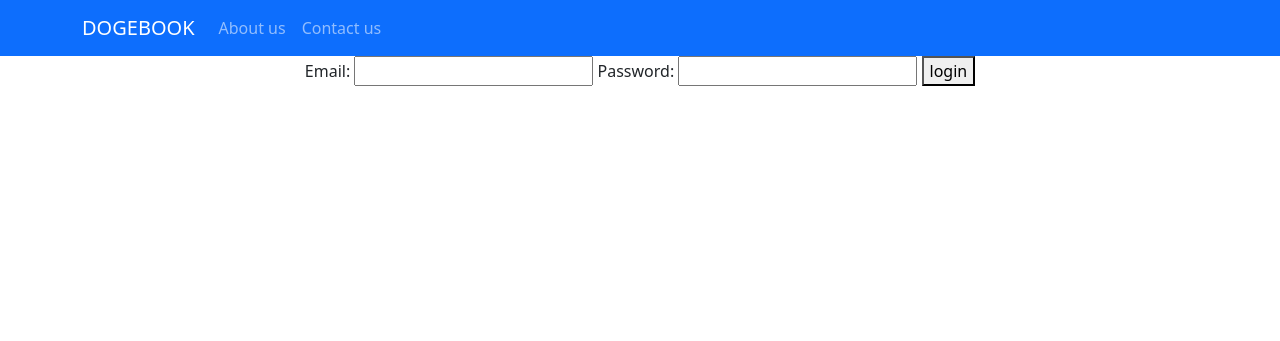
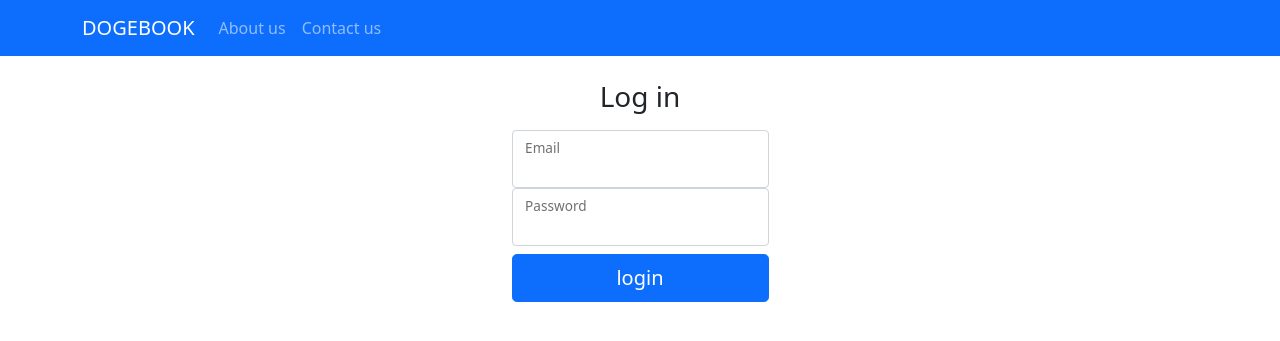
Before and after one commit to moj124/dogebook, a Symfony app: template templates/login/index.html.twig in a window 1280 px wide. Shown: the top 341 px of the page. Run offline with Twig, Linux system fonts and the light colour scheme; the template is opened without the code that fills it, so the values that code supplies are empty; some libraries are stand-ins or nearby versions.

Commit message:
made things a bit prettier and implemented logout

```diff
--- a/config/routes.yaml
+++ b/config/routes.yaml
@@ -67,3 +67,8 @@ app_login:
    path: /login
    controller: App\Controller\LoginController::login
    methods: POST
+
+logout:
+   path: /logout
+   controller: App\Controller\LoginController::logout
+   methods: GET
--- a/src/Controller/LoginController.php
+++ b/src/Controller/LoginController.php
@@ -39,4 +39,9 @@ class LoginController extends AbstractController
 
         return $this->render('');
     }
+
+    // This is intercepted by Symfony magic. No need for an implemention
+    public function logout()
+    {
+    }
 }
--- a/templates/_navbar.html.twig
+++ b/templates/_navbar.html.twig
@@ -14,5 +14,12 @@
         </li>
       </ul>
     </div>
+    {% if is_granted("IS_AUTHENTICATED_REMEMBERED") %}
+      <ul class="navbar-nav me-auto mb-2 mb-lg-0">
+        <li class="nav-item">
+          <a class="nav-link" href="{{ path('logout') }}">Log out</a>
+        </li>
+      </ul>
+    {% endif %}
   </div>
 </nav>
--- a/templates/about-us/index.html.twig
+++ b/templates/about-us/index.html.twig
@@ -2,6 +2,10 @@
 
 {% block body %}
     <section>
-        {{app.user.name}}
+    {%if is_granted("IS_AUTHENTICATED_FULLY")%}
+        {{app.user.username}}
+    {% else %}
+        <p>You need to log in</p>
+    {% endif %}
     </section>
 {% endblock %}
--- a/templates/login/index.html.twig
+++ b/templates/login/index.html.twig
@@ -3,20 +3,57 @@
 {% block title %}Hello LoginController!{% endblock %}
 
 {% block body %}
+
+<div class="container mt-4">
+    <h1 class="text-center h3 mb-3 fw-normal">Log in</h1>
     {% if error %}
         <div>{{ error.messageKey|trans(error.messageData, 'security') }}</div>
     {% endif %}
 
     <form action="{{ path('login') }}" method="post">
-        <label for="username">Email:</label>
-        <input type="text" id="username" name="_username" value="{{ last_username }}"/>
 
-        <label for="password">Password:</label>
-        <input type="password" id="password" name="_password"/>
+        <div class="form-floating">
+            <input class="form-control" type="text" id="username" name="_username" value="{{ last_username }}"/>
+            <label for="username">Email</label>
+        </div>
+        <div class="form-floating">
+
+            <input class="form-control" type="password" id="password" name="_password"/>
+            <label for="password">Password</label>
+        </div>
 
         {# If you want to control the URL the user is redirected to on success
         <input type="hidden" name="_target_path" value="/account"/> #}
+    <div class="form-floating pt-2">
+        <button class="w-100 btn btn-lg btn-primary" type="submit">login</button>
+    </div>
+    </form>
+</div>
+{% endblock %}
 
-        <button type="submit">login</button>
-    </form>
-{% endblock %}
+{# <div class="row g-3 text-center">
+    <div class="col">
+        <h1 class="text-center h3 mb-3 fw-normal">Register</h1>
+
+        {{ form_start(registrationForm, {'attr': {'class': 'form-signin'}}) }}
+        <div class="form-floating">
+            {{ form_widget(registrationForm.username, { 'attr': { 'class': 'form-control' }}) }}
+            {{ form_label(registrationForm.username) }}
+        </div>
+        <div class="form-floating pb-2">
+            {{ form_widget(registrationForm.plainPassword, {
+                label: 'Password',
+                'attr': {'class': 'form-control'}
+            }) }}
+            <label for="{{ registrationForm.plainPassword.vars.id }}">
+                Password
+            </label>
+        </div>
+            {{ form_widget(registrationForm.agreeTerms) }}
+            {{ form_label(registrationForm.agreeTerms) }}
+        <div class="form-floating pt-2">
+            <button type="submit" class="w-100 btn btn-lg btn-primary">Register</button>
+        <div>
+        {{ form_end(registrationForm) }}
+        </div>
+</div> #}
```
Also changed, not shown: templates/homeLandingPage.html.twig (+10 -3 lines), 1 other file.
